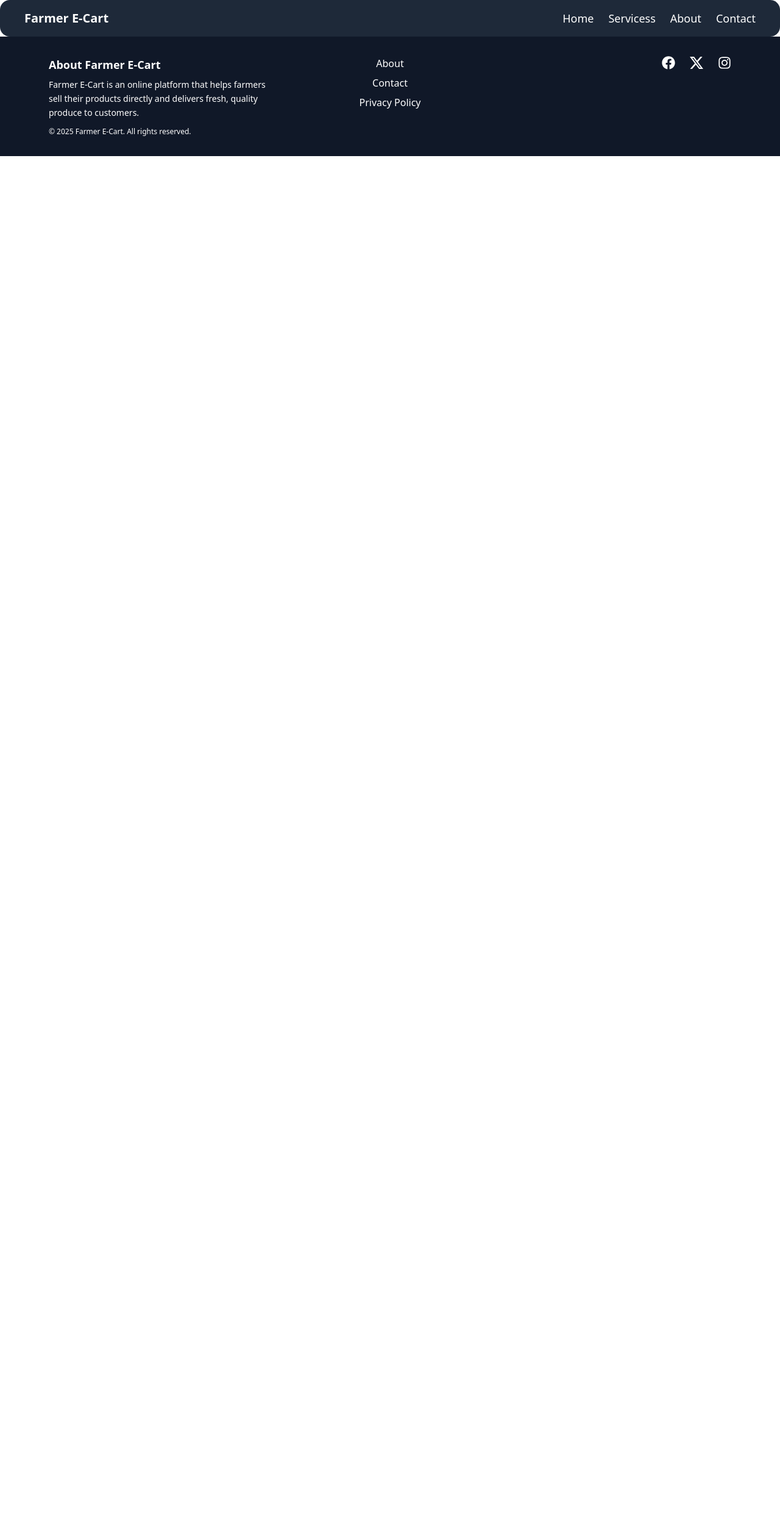
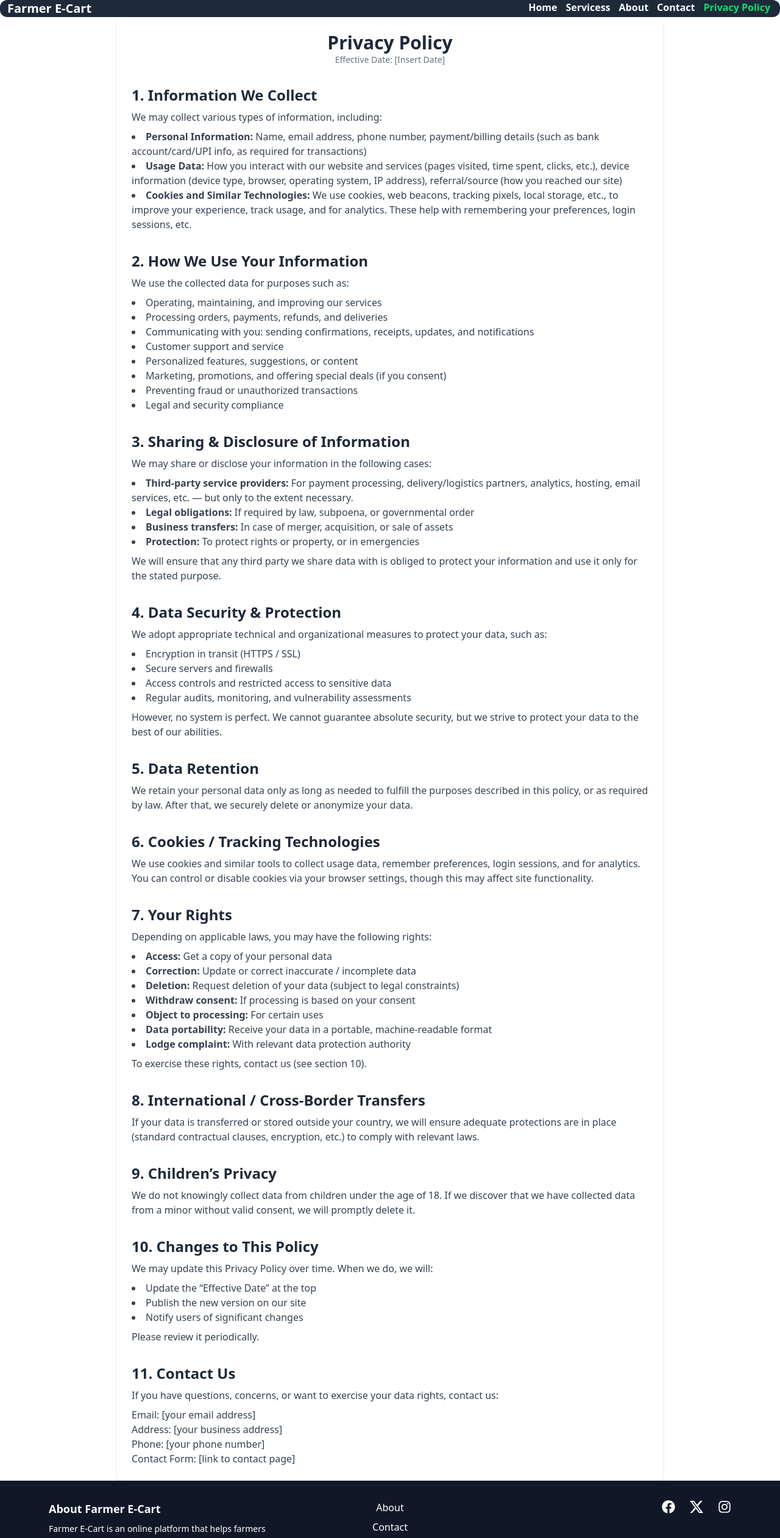
Before and after one commit to Sachin70659/Farmer-e-card, a React (Vite) app: page /privacy in a window 1280 px wide. Shown: the top 2522 px of the page at 61% size. Before the commit the page ends 800 px from the top, so only its background shows below. Built offline with nearby package versions, Linux system fonts and the light colour scheme.

Commit message:
update footer.jsx  and navbar.jsx and add new file privacy.jsx

```diff
--- a/src/App.jsx
+++ b/src/App.jsx
@@ -4,8 +4,10 @@ import { Home } from './Components/Pagess/Home';
 import { About } from './Components/Pagess/About';
 import { Contacts } from './Components/Pagess/Contacts';
 import { Servicess } from './Components/Pagess/Servicess';
+
 import { Footer } from './Components/Footer';
 import { Navbar } from "./Components/Navbar";
+import { Privacy } from './Components/Privacy';
 
 export default function App() {
   return (
@@ -16,6 +18,8 @@ export default function App() {
         <Route path="/about" element={<About />} />
         <Route path="/contact" element={<Contacts />} />
         <Route path="/servicess" element={<Servicess />} />
+        <Route path="/privacy" element={<Privacy />} />
+
       </Routes>
       <Footer />
     </>
--- a/src/Components/Footer.jsx
+++ b/src/Components/Footer.jsx
@@ -3,6 +3,7 @@ import React from "react";
 import { FaFacebook } from "react-icons/fa";
 import { BsTwitterX } from "react-icons/bs";
 import { FaInstagram } from "react-icons/fa6";
+import { Link } from "react-router-dom";
 
 export const Footer = () => {
   return (
@@ -21,9 +22,10 @@ export const Footer = () => {
 
         {/* Middle Section */}
         <div className="flex flex-col space-y-2 md:items-center">
-          <a href="/about" className="hover:text-gray-400 transition">About</a>
-          <a href="/contact" className="hover:text-gray-400 transition">Contact</a>
-          <a href="/privacy" className="hover:text-gray-400 transition">Privacy Policy</a>
+          <Link to="/about" className="hover:text-gray-400 transition">About</Link>
+          <Link to="/contact" className="hover:text-gray-400 transition">Contact</Link>
+          <Link to="/privacy" className="hover:text-gray-400 transition">Privacy Policy</Link>
+          <Link to="/servicess" className="hover:text-gray-400 transition">Terms of Service</Link>
         </div>
 
         {/* Right Section */}
--- a/src/Components/Navbar.jsx
+++ b/src/Components/Navbar.jsx
@@ -3,17 +3,18 @@ import { NavLink } from 'react-router-dom';
 
 export const Navbar = () => {
   return (
-    <nav className="bg-gray-800 text-white flex justify-between items-center px-10 py-4 rounded-2xl">
+    <nav className=" bg-gray-800 rounded-xl text-white max-w-auto   flex flex-col justify-between md:flex md:flex-row  md:justify-between  ">
+
       {/* Logo / Brand */}
-      <div className="text-xl font-bold">
+      <div className="text-3xl md:text-xl mx-3 font-bold ">
         <NavLink to="/" end className="hover:text-green-400 transition">
           Farmer E-Cart
         </NavLink>
       </div>
 
       {/* Nav Links */}
-      <div className="flex space-x-6 text-lg">
-        <NavLink
+      <div className="mx-4 font-bold md:text-base text-2xl flex flex-col md:flex md:flex-row  md:space-x-3.5 ">
+      <NavLink
           to="/"
           end
           className={({ isActive }) =>
@@ -46,6 +47,15 @@ export const Navbar = () => {
         >
           Contact
         </NavLink>
+        <NavLink
+          to="/privacy"
+          className={({ isActive }) =>
+            isActive ? "text-green-400 font-semibold" : "hover:text-green-300 transition"
+          }
+        >
+          Privacy Policy
+        </NavLink>
+
       </div>
     </nav>
   );
--- /dev/null
+++ b/src/Components/Privacy.jsx
@@ -0,0 +1,117 @@
+import React from 'react';
+
+ export const Privacy = () => {
+  return (
+    <div className="max-w-4xl mx-auto p-6 bg-white rounded-lg shadow-md">
+      <h1 className="text-3xl font-semibold text-center text-gray-800">Privacy Policy</h1>
+      <p className="text-center text-sm text-gray-500">Effective Date: [Insert Date]</p>
+
+      <section className="mt-8">
+        <h2 className="text-2xl font-semibold text-gray-800">1. Information We Collect</h2>
+        <p className="mt-2 text-gray-700">We may collect various types of information, including:</p>
+        <ul className="list-disc list-inside mt-2 text-gray-700">
+          <li><strong>Personal Information:</strong> Name, email address, phone number, payment/billing details (such as bank account/card/UPI info, as required for transactions)</li>
+          <li><strong>Usage Data:</strong> How you interact with our website and services (pages visited, time spent, clicks, etc.), device information (device type, browser, operating system, IP address), referral/source (how you reached our site)</li>
+          <li><strong>Cookies and Similar Technologies:</strong> We use cookies, web beacons, tracking pixels, local storage, etc., to improve your experience, track usage, and for analytics. These help with remembering your preferences, login sessions, etc.</li>
+        </ul>
+      </section>
+
+      <section className="mt-8">
+        <h2 className="text-2xl font-semibold text-gray-800">2. How We Use Your Information</h2>
+        <p className="mt-2 text-gray-700">We use the collected data for purposes such as:</p>
+        <ul className="list-disc list-inside mt-2 text-gray-700">
+          <li>Operating, maintaining, and improving our services</li>
+          <li>Processing orders, payments, refunds, and deliveries</li>
+          <li>Communicating with you: sending confirmations, receipts, updates, and notifications</li>
+          <li>Customer support and service</li>
+          <li>Personalized features, suggestions, or content</li>
+          <li>Marketing, promotions, and offering special deals (if you consent)</li>
+          <li>Preventing fraud or unauthorized transactions</li>
+          <li>Legal and security compliance</li>
+        </ul>
+      </section>
+
+      <section className="mt-8">
+        <h2 className="text-2xl font-semibold text-gray-800">3. Sharing & Disclosure of Information</h2>
+        <p className="mt-2 text-gray-700">We may share or disclose your information in the following cases:</p>
+        <ul className="list-disc list-inside mt-2 text-gray-700">
+          <li><strong>Third-party service providers:</strong> For payment processing, delivery/logistics partners, analytics, hosting, email services, etc. — but only to the extent necessary.</li>
+          <li><strong>Legal obligations:</strong> If required by law, subpoena, or governmental order</li>
+          <li><strong>Business transfers:</strong> In case of merger, acquisition, or sale of assets</li>
+          <li><strong>Protection:</strong> To protect rights or property, or in emergencies</li>
+        </ul>
+        <p className="mt-2 text-gray-700">We will ensure that any third party we share data with is obliged to protect your information and use it only for the stated purpose.</p>
+      </section>
+
+      <section className="mt-8">
+        <h2 className="text-2xl font-semibold text-gray-800">4. Data Security & Protection</h2>
+        <p className="mt-2 text-gray-700">We adopt appropriate technical and organizational measures to protect your data, such as:</p>
+        <ul className="list-disc list-inside mt-2 text-gray-700">
+          <li>Encryption in transit (HTTPS / SSL)</li>
+          <li>Secure servers and firewalls</li>
+          <li>Access controls and restricted access to sensitive data</li>
+          <li>Regular audits, monitoring, and vulnerability assessments</li>
+        </ul>
+        <p className="mt-2 text-gray-700">However, no system is perfect. We cannot guarantee absolute security, but we strive to protect your data to the best of our abilities.</p>
+      </section>
+
+      <section className="mt-8">
+        <h2 className="text-2xl font-semibold text-gray-800">5. Data Retention</h2>
+        <p className="mt-2 text-gray-700">We retain your personal data only as long as needed to fulfill the purposes described in this policy, or as required by law. After that, we securely delete or anonymize your data.</p>
+      </section>
+
+      <section className="mt-8">
+        <h2 className="text-2xl font-semibold text-gray-800">6. Cookies / Tracking Technologies</h2>
+        <p className="mt-2 text-gray-700">We use cookies and similar tools to collect usage data, remember preferences, login sessions, and for analytics. You can control or disable cookies via your browser settings, though this may affect site functionality.</p>
+      </section>
+
+      <section className="mt-8">
+        <h2 className="text-2xl font-semibold text-gray-800">7. Your Rights</h2>
+        <p className="mt-2 text-gray-700">Depending on applicable laws, you may have the following rights:</p>
+        <ul className="list-disc list-inside mt-2 text-gray-700">
+          <li><strong>Access:</strong> Get a copy of your personal data</li>
+          <li><strong>Correction:</strong> Update or correct inaccurate / incomplete data</li>
+          <li><strong>Deletion:</strong> Request deletion of your data (subject to legal constraints)</li>
+          <li><strong>Withdraw consent:</strong> If processing is based on your consent</li>
+          <li><strong>Object to processing:</strong> For certain uses</li>
+          <li><strong>Data portability:</strong> Receive your data in a portable, machine-readable format</li>
+          <li><strong>Lodge complaint:</strong> With relevant data protection authority</li>
+        </ul>
+        <p className="mt-2 text-gray-700">To exercise these rights, contact us (see section 10).</p>
+      </section>
+
+      <section className="mt-8">
+        <h2 className="text-2xl font-semibold text-gray-800">8. International / Cross-Border Transfers</h2>
+        <p className="mt-2 text-gray-700">If your data is transferred or stored outside your country, we will ensure adequate protections are in place (standard contractual clauses, encryption, etc.) to comply with relevant laws.</p>
+      </section>
+
+      <section className="mt-8">
+        <h2 className="text-2xl font-semibold text-gray-800">9. Children’s Privacy</h2>
+        <p className="mt-2 text-gray-700">We do not knowingly collect data from children under the age of 18. If we discover that we have collected data from a minor without valid consent, we will promptly delete it.</p>
+      </section>
+
+      <section className="mt-8">
+        <h2 className="text-2xl font-semibold text-gray-800">10. Changes to This Policy</h2>
+        <p className="mt-2 text-gray-700">We may update this Privacy Policy over time. When we do, we will:</p>
+        <ul className="list-disc list-inside mt-2 text-gray-700">
+          <li>Update the “Effective Date” at the top</li>
+          <li>Publish the new version on our site</li>
+          <li>Notify users of significant changes</li>
+        </ul>
+        <p className="mt-2 text-gray-700">Please review it periodically.</p>
+      </section>
+
+      <section className="mt-8">
+        <h2 className="text-2xl font-semibold text-gray-800">11. Contact Us</h2>
+        <p className="mt-2 text-gray-700">If you have questions, concerns, or want to exercise your data rights, contact us:</p>
+        <ul className="list-none mt-2 text-gray-700">
+          <li>Email: [your email address]</li>
+          <li>Address: [your business address]</li>
+          <li>Phone: [your phone number]</li>
+          <li>Contact Form: [link to contact page]</li>
+
+       </ul>
+      </section>
+    </div>
+  );
+}
```
